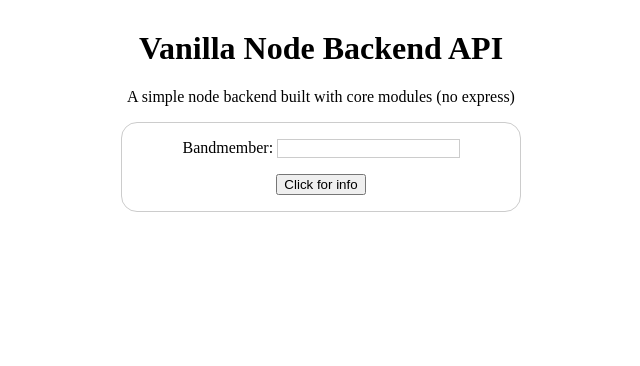
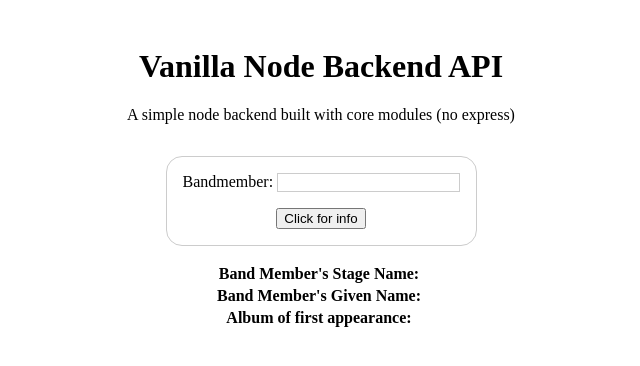
Before and after one commit to DevinCLane/vanilla-node-backend, a plain HTML site: page index.html in a window 1280 px wide. Shown: the whole page, without its empty margins (319-959 px from the left). Drawn offline with Linux system fonts and the light colour scheme.

Commit message:
basic styling

```diff
--- a/css/style.css
+++ b/css/style.css
@@ -49,7 +49,7 @@ note: |
 category: global
 */
 body {
-    margin: 30px auto;
+    margin: 3rem auto;
     max-width: 80%;
     text-align: center;
 }
@@ -280,10 +280,18 @@ category: legacy browsers
 
 /* Custom CSS */
 
+main {
+    margin: 0 auto;
+    max-width: 80%;
+    display: flex;
+    flex-direction: column;
+    align-items: center;
+}
+
 form {
-    margin: 0 auto;
-    width: 400px;
+    max-width: 30rem;
     padding: 1em;
+    margin: 1rem;
     border: 1px solid #ccc;
     border-radius: 1em;
 }
@@ -319,3 +327,7 @@ input:focus {
 /* button {
     margin-left: 0.5em;
 } */
+
+/* table {
+    margin: 1rem auto;
+} */
--- a/index.html
+++ b/index.html
@@ -9,11 +9,16 @@
     <body>
         <h1>Vanilla Node Backend API</h1>
         <p>A simple node backend built with core modules (no express)</p>
+        <main>
             <form class="form">
                 <ul>
                     <li>
                         <label for="bandmember">Bandmember:</label>
-                    <input type="text" id="bandmember" name="bandmember_name" />
+                        <input
+                            type="text"
+                            id="bandmember"
+                            name="bandmember_name"
+                        />
                     </li>
                     <li class="button">
                         <button id="submit" type="button" name="button">
@@ -22,11 +27,21 @@
                     </li>
                 </ul>
             </form>
-        <div>
-            <h2 id="bandMemberName"></h2>
-            <p id="bandMemberStageName"></p>
-            <p id="albumWhenJoined"></p>
-        </div>
+            <table>
+                <tr>
+                    <th>Band Member's Stage Name:</th>
+                    <td id="bandMemberStageName"></td>
+                </tr>
+                <tr>
+                    <th>Band Member's Given Name:</th>
+                    <td id="bandMemberName"></td>
+                </tr>
+                <tr>
+                    <th>Album of first appearance:</th>
+                    <td id="albumWhenJoined"></td>
+                </tr>
+            </table>
+        </main>
         <script src="/js/main.js"></script>
     </body>
 </html>
```
Lines whose indentation alone changed are shown as unchanged.
